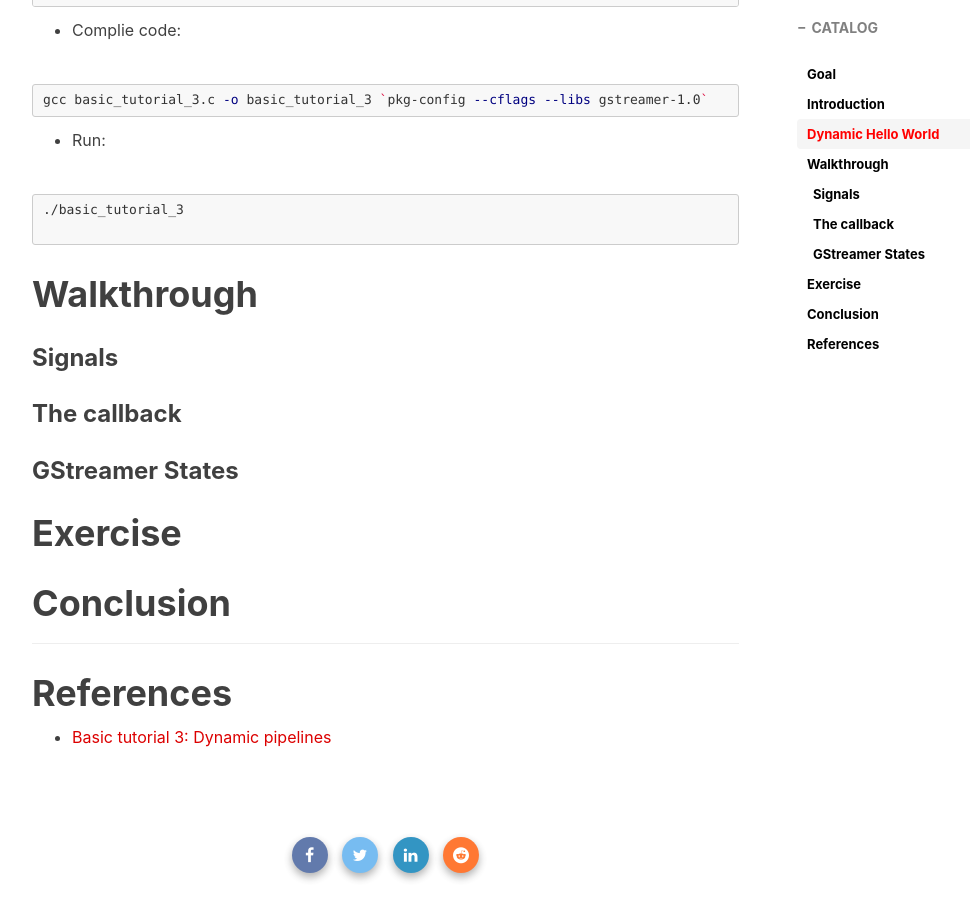
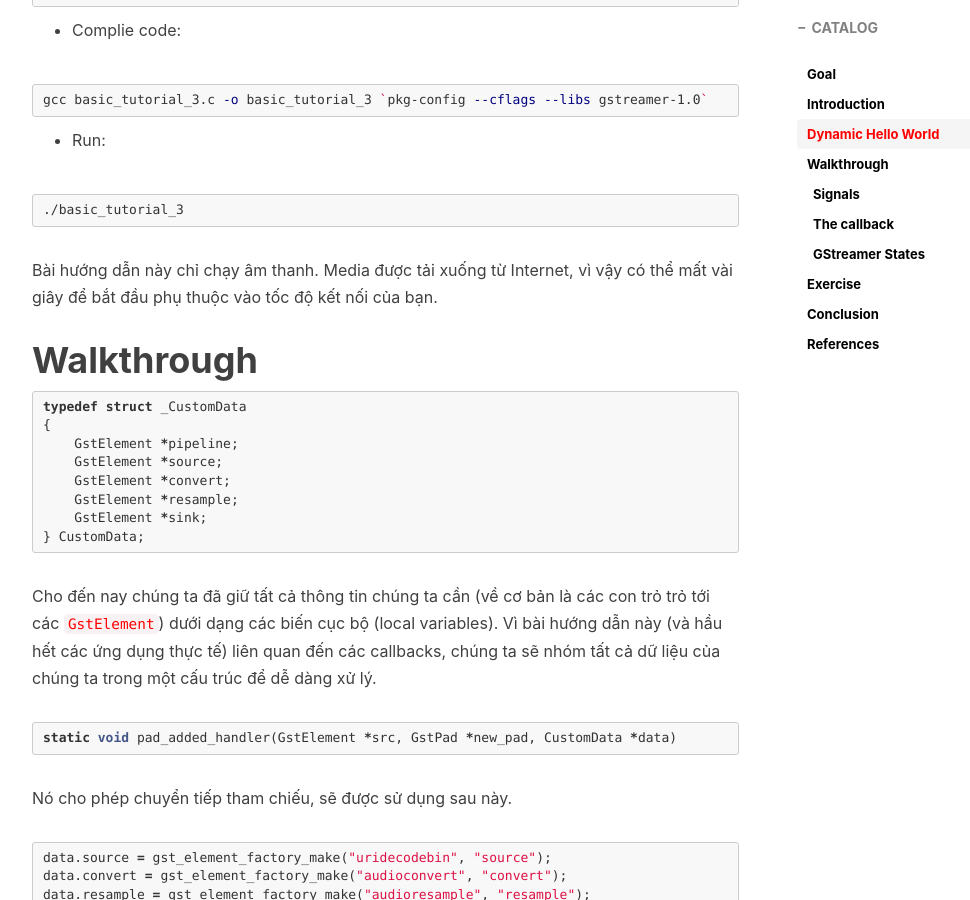
Before and after one commit to nab1010/nab1010.github.io, a Jekyll site: the page built from _posts/Knowledge/2022-12-14-GStreamer-05.md, in a window 1280 px wide and 900 px high, scrolled down 6316 px. Shown: the whole window, without its empty margins (233-1203 px from the left). Built offline with Jekyll 4.4.1, drawn with Linux system fonts in a browser that asks for light colours; nearby versions of some CDN libraries; comment, search, counter and statistics services are not loaded; some of the changed text lies outside the part shown.

Commit message:
nabang1010 update

````diff
--- a/_posts/Knowledge/2022-12-14-GStreamer-05.md
+++ b/_posts/Knowledge/2022-12-14-GStreamer-05.md
@@ -252,10 +252,39 @@ gcc basic_tutorial_3.c -o basic_tutorial_3 `pkg-config --cflags --libs gstreamer
 
 ```bash
 ./basic_tutorial_3
-
 ```
 
+Bài hướng dẫn này chỉ chạy âm thanh. Media được tải xuống từ Internet, vì vậy có thể mất vài giây để bắt đầu phụ thuộc vào tốc độ kết nối của bạn.
+
 # Walkthrough
+
+```c
+typedef struct _CustomData
+{
+    GstElement *pipeline;
+    GstElement *source;
+    GstElement *convert;
+    GstElement *resample;
+    GstElement *sink;
+} CustomData;
+```
+
+Cho đến nay chúng ta đã giữ tất cả thông tin chúng ta cần (về cơ bản là các con trỏ trỏ tới các `GstElement`) dưới dạng các biến cục bộ (local variables). Vì bài hướng dẫn này (và hầu hết các ứng dụng thực tế) liên quan đến các callbacks, chúng ta sẽ nhóm tất cả dữ liệu của chúng ta trong một cấu trúc để dễ dàng xử lý.
+
+```c
+static void pad_added_handler(GstElement *src, GstPad *new_pad, CustomData *data)
+```
+
+Nó cho phép chuyển tiếp tham chiếu, sẽ được sử dụng sau này.
+
+```c
+data.source = gst_element_factory_make("uridecodebin", "source");
+data.convert = gst_element_factory_make("audioconvert", "convert");
+data.resample = gst_element_factory_make("audioresample", "resample");
+data.sink = gst_element_factory_make("autoaudiosink", "sink");
+```
+
+Chúng ta sẽ tạo các phần tử như bình thường. `uridencodebin` sẽ khởi tạo bên trong tất cả các phần tử cần thiết (sources, demuxers, decoders) để biến URI thành luồng âm thanh và/hoặc video. Nó thực hiện một nửa công việc mà `playbin` làm. Vì nó chứa các bộ giải mã (demuxer), nên các source pads không có sẵn và chúng ta sẽ cần liên kết với chúng một cách nhanh chóng.
 
 ### Signals
 
````
